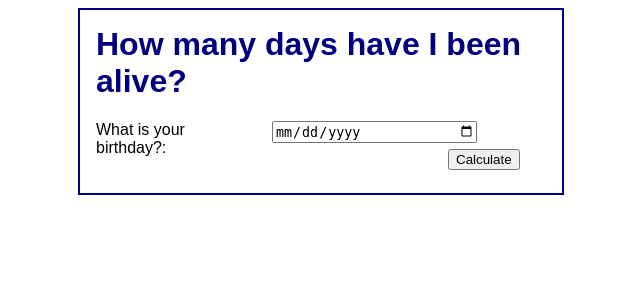
After one commit to jruchert/amp, a PHP site: page /Days.php in a window 1280 px wide. The commit adds this page. Shown: the top 300 px of the page, without its empty margins (319-959 px from the left). Run offline with PHP 8.4, Linux system fonts and the light colour scheme.

Commit message:
update by Coding WebIDE , https://ide.coding.net

```diff
--- /dev/null
+++ b/birthday/Days.php
@@ -0,0 +1,34 @@
+<?php
+    //set default value of variables for initial page load
+    if (!isset($bday)) { $bday = ''; }
+?>
+<!DOCTYPE html>
+<html>
+<head>
+    <title>Birthday Information</title>
+    <link rel="stylesheet" type="text/css" href="main.css">
+</head>
+
+<body>
+    <main>
+    <h1>How many days have I been alive?</h1>
+    <?php if (!empty($error_message)) { ?>
+        <p class="error"><?php echo htmlspecialchars($error_message); ?></p>
+    <?php } ?>
+    <form action="bday.php" method="post">
+
+        <div id="data">
+            <label>What is your birthday?:</label>
+            <input type="date" name="bday"
+                   value="<?php echo htmlspecialchars($bday); ?>">
+        </div>
+
+        <div id="buttons">
+            <label>&nbsp;</label>
+            <input type="submit" value="Calculate"><br>
+        </div>
+
+    </form>
+    </main>
+</body>
+</html>
--- /dev/null
+++ b/birthday/Main.css
@@ -0,0 +1,37 @@
+body {
+    font-family: Arial, Helvetica, sans-serif;
+}
+main {
+    display: block;
+    width: 450px;
+    margin: 0 auto;
+    padding: 1em;
+    background: white;
+    border: 2px solid navy;
+}
+h1 {
+    margin-top: 0;
+    color: navy;
+}
+label {
+    width: 10em;
+    float: left;
+    padding-right: 1em;
+    padding-bottom: .5em;
+}
+#data input {
+    float: left;
+    width: 15em;
+    margin-bottom: .5em;
+}
+#buttons input {
+    float: left;
+    margin-bottom: .5em;
+}
+br {
+    clear: left;
+}
+.error {
+    color: red;
+    font-weight: bold;
+}
```
Also changed, not shown: birthday/bday.php (+25 -19 lines), scratch_pad/index.php (renamed from f/index.php), scratch_pad/results.php (renamed from f/results.php).
